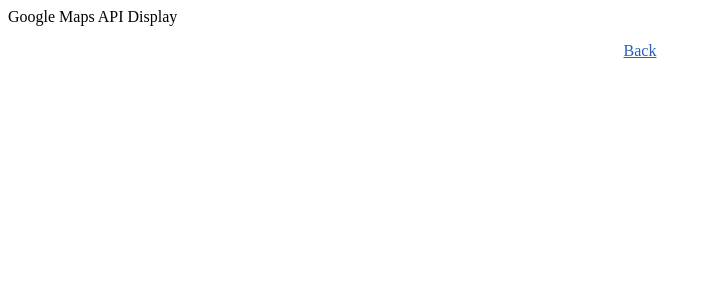
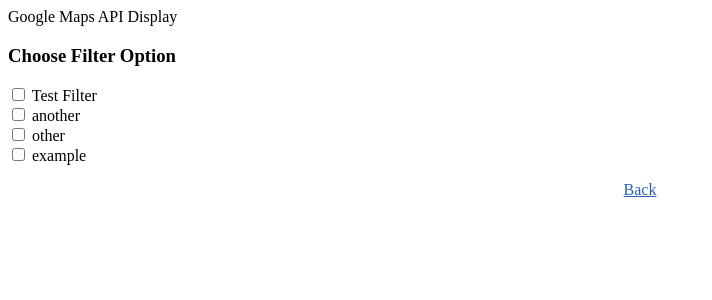
Before and after one commit to Rowen-Salazar/The-Click, a Django app: page /mapview/untmaincampus/ in a window 1280 px wide. Shown: the top 300 px of the page, without its empty margins (0-712 px from the left). Run offline with Django 5.2, Linux system fonts and the light colour scheme; data comes from the database, SQL or seed files in the repository; both versions use the stored data as it was after the commit; some libraries are stand-ins or nearby versions.

Commit message:
saving my progress

```diff
--- a/djangotutorial/directory/templates/mapview.html
+++ b/djangotutorial/directory/templates/mapview.html
@@ -1,10 +1,10 @@
-
+<!DOCTYPE html>
 <div class="pageholder">
     <div class="titleholder"> Google Maps API Display</div>
 </div>
 
 
-<!--                                *stuff in progress - josh*
+ <!--                              <!--*stuff in progress - josh*
 <style>
     #map{
         height: 600px;
@@ -12,12 +12,24 @@
     }
 </style>
 
-<div id="map"></div>
+<<div id="map"></div>
+
 <script id="location_data" type="application/json">
     {% for currLoc in all_locations %}
         { "name": "{{ currLoc.name }}", lat: {{ currLoc.latitude }}, lng: {{ currLoc.longitude }} },
     {% endfor %}
 </script>
+
+<ul>
+    {% for currLoc in all_locations %}
+        <li data-latitude="{{ currLoc.latitude }}"
+            data-longitude="{{ currLoc.longitude }}"
+            data-name="{{ currLoc.name }}">
+        </li>
+    {% endfor %}
+</ul>
+
+<div id="location_details"></div>
 
 <script>
     function initMap(){
@@ -26,42 +38,61 @@
             zoom: 17,
         });
 
-        const rawData = document.getElementById('location_data').textContent;
-        console.log("Raw Location Data: ", rawData);
+        let locationData = document.querySelectorAll('li');
+        let container = document.getElementById('location_details')
+        locationData.forEach(location=> {
+            addDetails(container, location);
+        });
 
-        const locationData = JSON.parse(document.getElementById('location_data').textContent);
-        console.log(locationData);
+        function addDetails(container, currLoc) {
+            let data = currLoc.dataset
+            addMarkers(data)
+        }
 
-        locationData.forEach(function(currLoc) {
-            const marker = new google.maps.Marker({
-                position: { lat: currLoc.lat, lng: currLoc.lng },
-                map: map,
+        function addMarkers(currLoc) {
+            const marker = new AdvancedMarkerElement({
+                map,
+                position: { lat: currLoc.latitude, lng: currLoc.longitude },
                 title: currLoc.name,
-            });
-        });
+            })
+        }
+
     }
 </script>
 -->
 
+
 <!--working stuff below - josh-->
 
 <script
-    src="https://maps.googleapis.com/maps/api/js?key=AIzaSyCWl8uFZQTCMxBy8MNe8YaPDlelX6No4LI&callback=initMap&v=beta&libraries=marker"
-    async
+    src="https://maps.googleapis.com/maps/api/js?key=AIzaSyCWl8uFZQTCMxBy8MNe8YaPDlelX6No4LI&callback=initMap&v=beta&libraries=marker&loading=async"
     defer
     ></script>
 
-<gmp-map center="{{ full_map.center }}" zoom="{{ full_map.zoom }}" map-id="{{ full_map.map_id }}" style="height: 660px">
+<gmp-map center="{{ full_map.center }}" zoom="{{ full_map.zoom }}" map-id="{{ full_map.map_id }}" style="height: 660px; width: 1000px">
 
     {% for currLoc in all_locations %}
         <gmp-advanced-marker
         gmp-clickable="true"
         position="{{ currLoc.latitude }}, {{ currLoc.longitude }}"
         title="{{ currLoc.name }}"
+        category="{{ currLoc.filter_category }}"
         ></gmp-advanced-marker>
     {% endfor %}
 
-  </gmp-map>
+</gmp-map>
+
+<div class="container">
+    <h3>Choose Filter Option</h3>
+
+    {% for filters in all_filters %}
+    <div class="group">
+        <input type="checkbox" id="{{ filters.name }}"/>
+        <label for="{{ filters.name }}">{{ filters.name }} </label>
+    </div>
+    {% endfor %}
+</div>
+
 
 
 
--- a/djangotutorial/directory/views.py
+++ b/djangotutorial/directory/views.py
@@ -1,6 +1,6 @@
 
 from django.shortcuts import get_object_or_404, render
-from directory.models import Map, Location
+from directory.models import Map, Location, Filter
 from django.conf import settings
 from django.views import View
 #from django.http import HttpResponse
@@ -15,9 +15,11 @@ def home(request):
 def mapview(request, map_name):
     full_map = get_object_or_404(Map, name=map_name)
     all_locations = Location.objects.all()
+    all_filters = Filter.objects.all()
     context = {
         'full_map': full_map,
-        'all_locations': all_locations
+        'all_locations': all_locations,
+        'all_filters': all_filters
     }
     return render(request, 'mapview.html', context)
 
```
Also changed, not shown: djangotutorial/db.sqlite3, djangotutorial/directory/forms.py (added).
